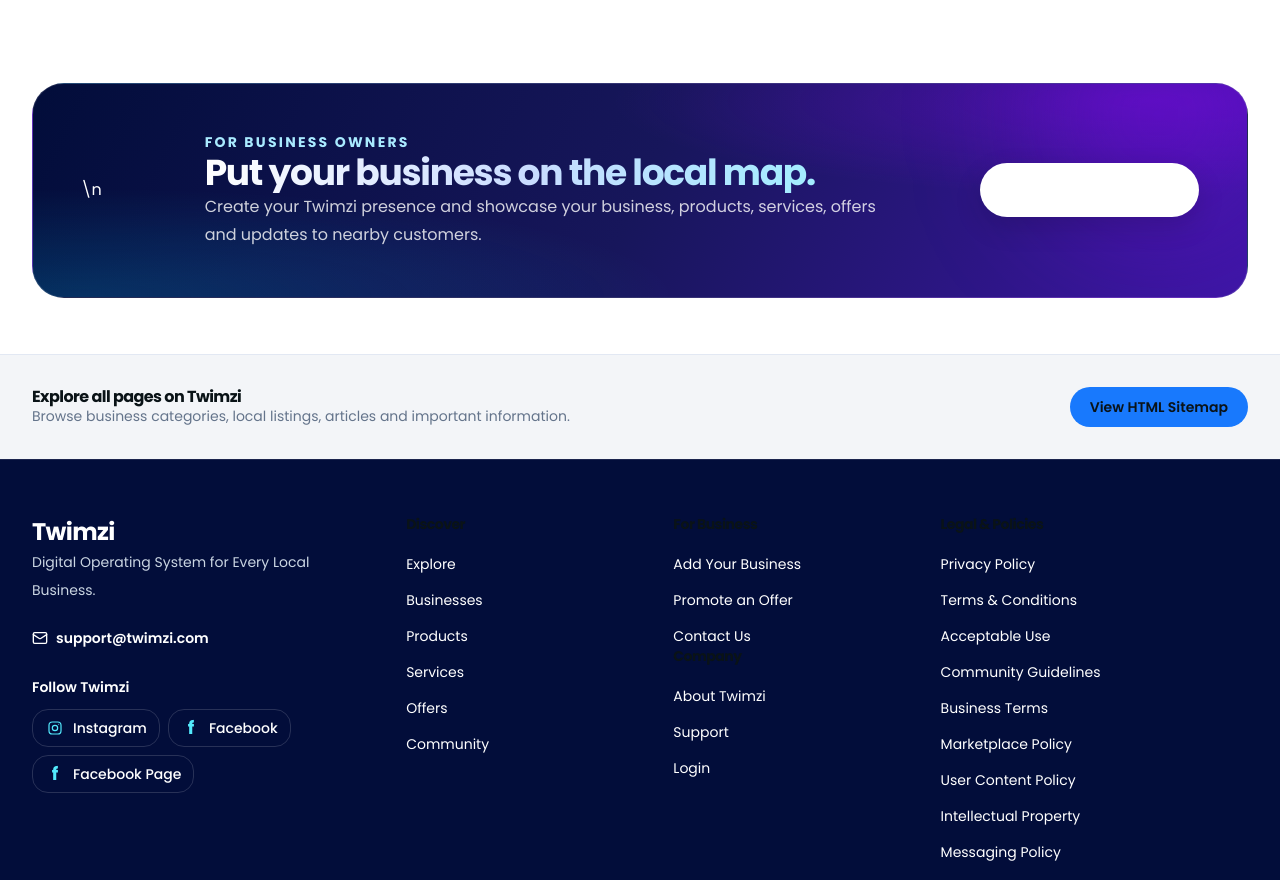
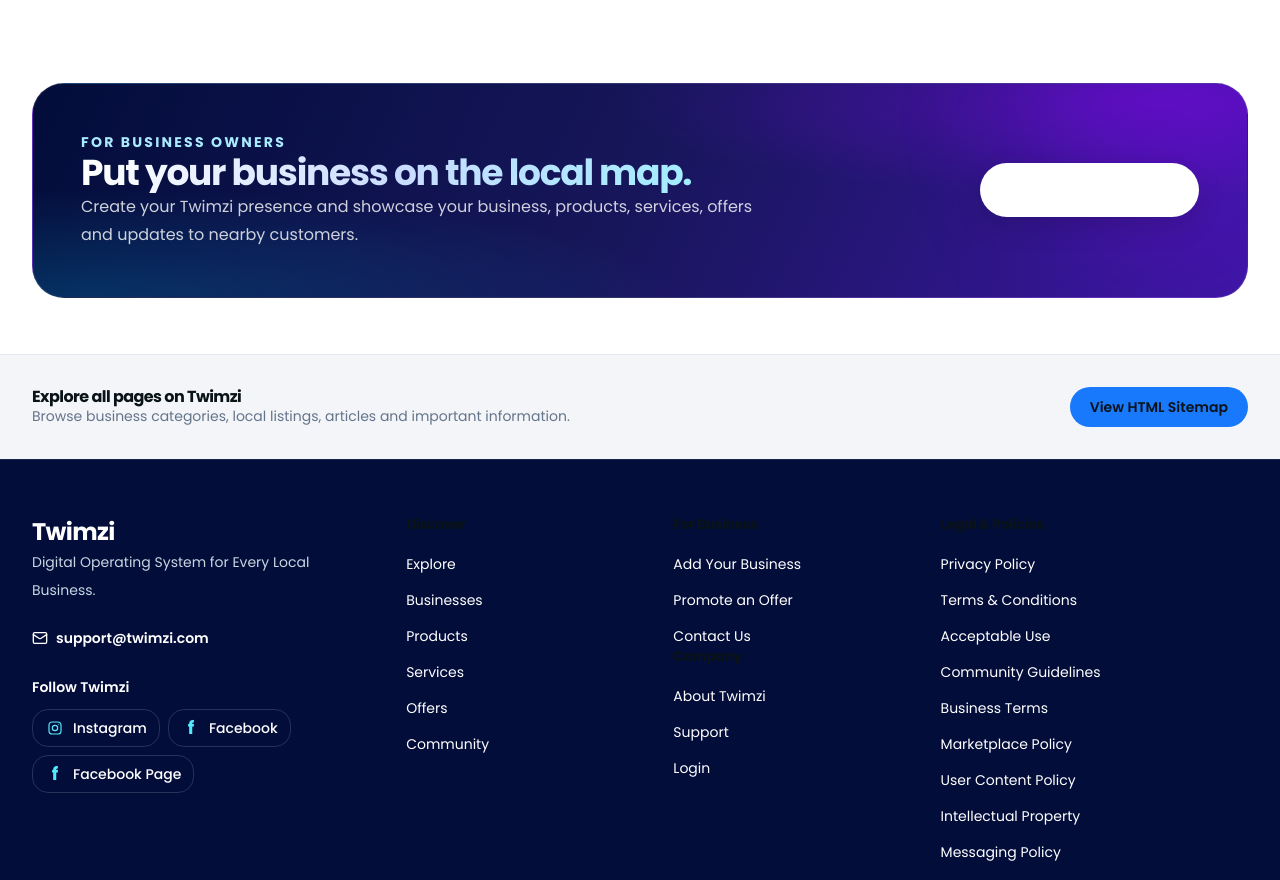
Before and after one commit to twimzi/twimzi-web, a Next.js app: page / in a window 1280 px wide. Shown: the part 1740-2620 px from the top of the page. Built offline with nearby package versions, Linux system fonts and the light colour scheme; no server answers; the database is empty.

Commit message:
Fix JSX line break in homepage business CTA

```diff
--- a/src/components/home/business-cta.tsx
+++ b/src/components/home/business-cta.tsx
@@ -6,7 +6,8 @@ export function BusinessCta() {
     <section className="py-12 sm:py-14">
       <Container>
         <div className="twimzi-home-cta relative overflow-hidden rounded-[2rem] px-7 py-12 text-white sm:px-12 lg:flex lg:items-center lg:justify-between">
-          <div aria-hidden="true" className="pointer-events-none absolute -right-10 -top-24 h-64 w-64 rounded-full bg-[#8E07FB]/25 blur-3xl" />\n          <div className="relative z-10 max-w-2xl">
+          <div aria-hidden="true" className="pointer-events-none absolute -right-10 -top-24 h-64 w-64 rounded-full bg-[#8E07FB]/25 blur-3xl" />
+          <div className="relative z-10 max-w-2xl">
             <p className="twimzi-home-cta-eyebrow text-sm font-bold uppercase tracking-[.16em]">
               For business owners
             </p>
```
